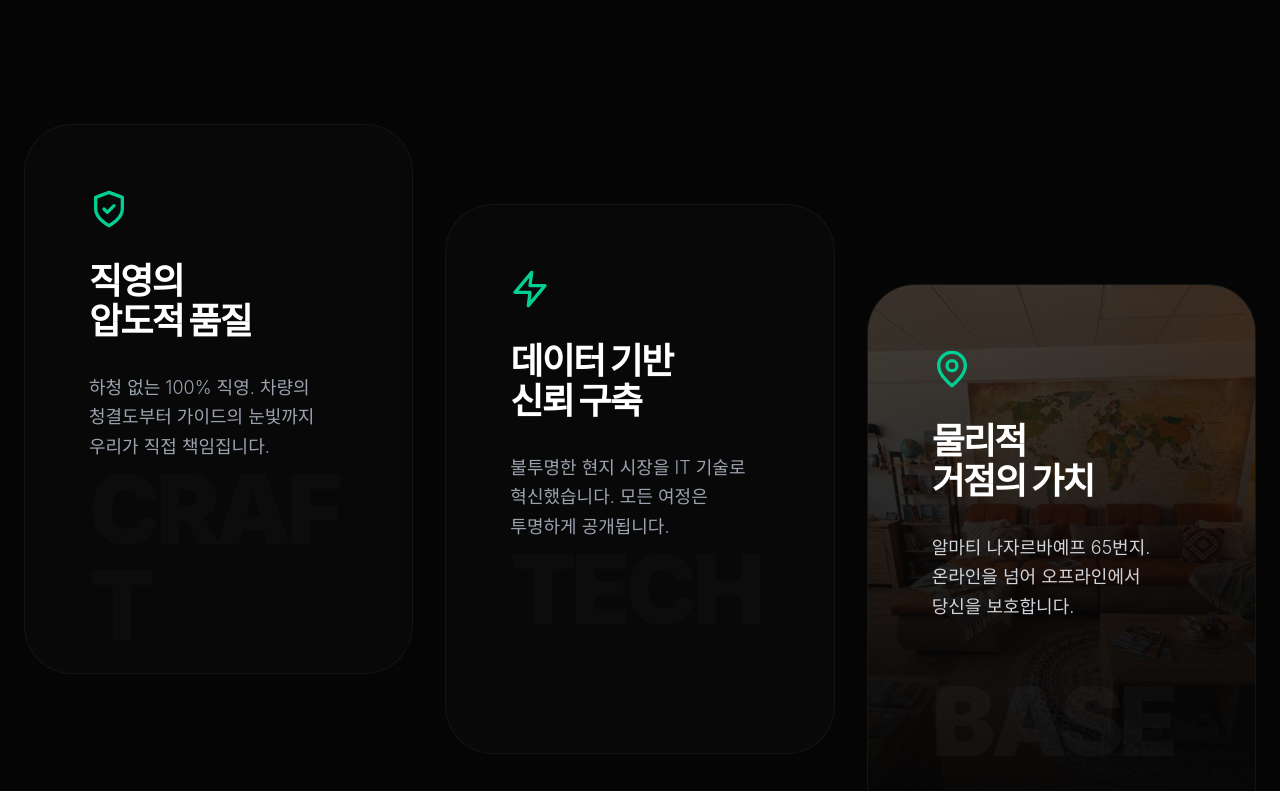
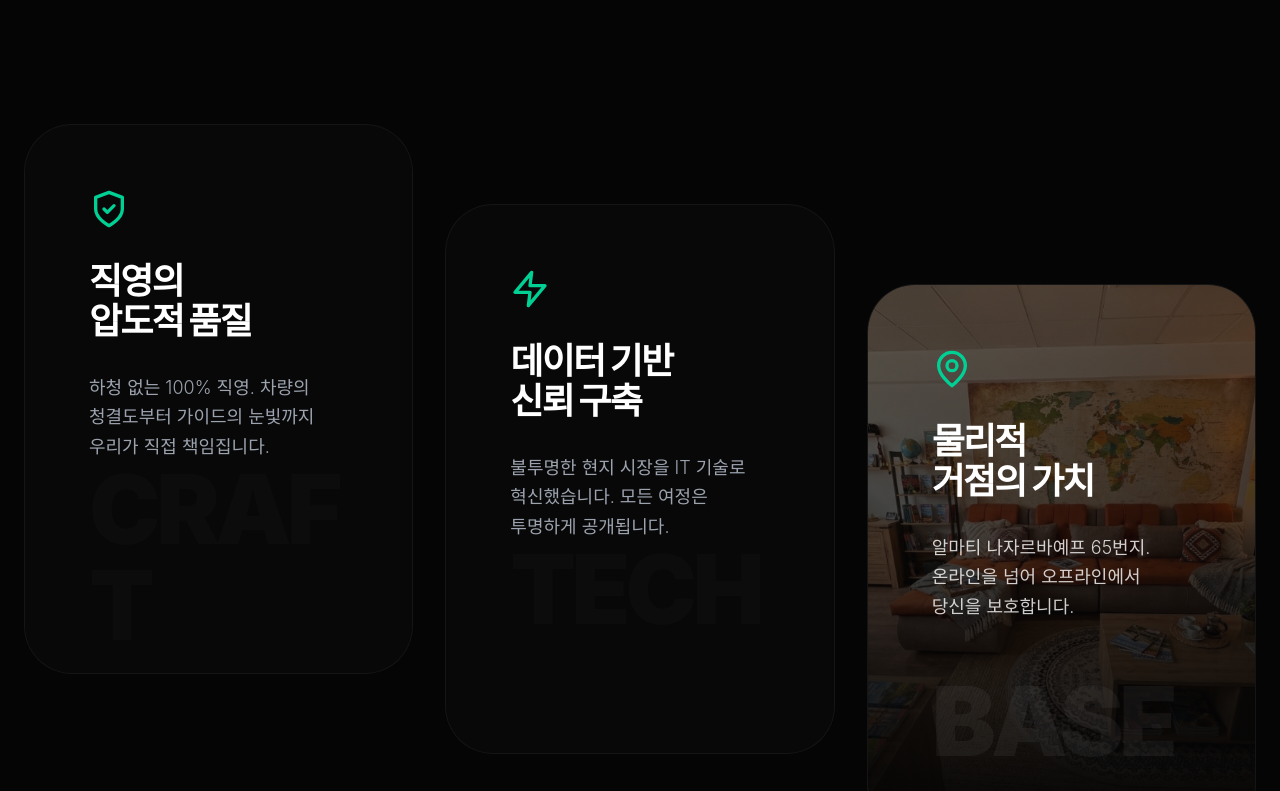
Before and after one commit to beabohemian/tripsoda_kz, a Next.js app: page /about in a window 1280 px wide. Shown: the part 1780-2571 px from the top of the page. Built offline with nearby package versions, Linux system fonts and the light colour scheme; a web font is replaced by a local one.

Commit message:
fix: resolve TypeScript errors in About page to enable build and update

```diff
--- a/pages/about.tsx
+++ b/pages/about.tsx
@@ -1,7 +1,7 @@
 import Head from 'next/head'
 import Link from 'next/link'
 import { MapPin, ArrowRight, ShieldCheck, Zap, Globe, Building2, ChevronDown } from 'lucide-react'
-import { motion, useScroll, useTransform, useSpring, useInView } from 'framer-motion'
+import { motion, useScroll, useTransform, useSpring, useInView, AnimatePresence } from 'framer-motion'
 import { useRef, useEffect, useState } from 'react'
 
 // --- Components ---
@@ -17,17 +17,29 @@ const NoiseOverlay = () => (
   </div>
 );
 
-const SpotlightCard = ({ children, className = "" }) => {
+interface SpotlightCardProps {
+  children: React.ReactNode;
+  className?: string;
+  delay?: number;
+}
+
+const SpotlightCard = ({ children, className = "", delay = 0 }: SpotlightCardProps) => {
   const [mousePos, setMousePos] = useState({ x: 0, y: 0 });
   const [isHovered, setIsHovered] = useState(false);
+  const ref = useRef<HTMLDivElement>(null);
+  const isInView = useInView(ref, { once: true, margin: "-50px" });
 
-  const handleMouseMove = (e) => {
+  const handleMouseMove = (e: React.MouseEvent<HTMLDivElement>) => {
     const rect = e.currentTarget.getBoundingClientRect();
     setMousePos({ x: e.clientX - rect.left, y: e.clientY - rect.top });
   };
 
   return (
-    <div
+    <motion.div
+      ref={ref}
+      initial={{ opacity: 0, y: 50 }}
+      animate={isInView ? { opacity: 1, y: 0 } : { opacity: 0, y: 50 }}
+      transition={{ duration: 1, delay, ease: [0.16, 1, 0.3, 1] }}
       onMouseMove={handleMouseMove}
       onMouseEnter={() => setIsHovered(true)}
       onMouseLeave={() => setIsHovered(false)}
@@ -43,12 +55,18 @@ const SpotlightCard = ({ children, className = "" }) => {
         transition={{ type: "tween", ease: "backOut", duration: 0.5 }}
       />
       <div className="relative z-10 h-full">{children}</div>
-    </div>
+    </motion.div>
   );
 };
 
-const RevealText = ({ children, className = "", delay = 0 }) => {
-    const ref = useRef(null);
+interface RevealTextProps {
+  children: React.ReactNode;
+  className?: string;
+  delay?: number;
+}
+
+const RevealText = ({ children, className = "", delay = 0 }: RevealTextProps) => {
+    const ref = useRef<HTMLDivElement>(null);
     const isInView = useInView(ref, { once: true, margin: "-50px" });
 
     return (
@@ -160,9 +178,9 @@ export default function About() {
                         </p>
                     </div>
 
-                    <div className="grid grid-cols-1 md:grid-cols-3 gap-8">
+                    <div className="grid grid-cols-1 md:grid-cols-3 gap-8 items-start">
                         {/* Innovation 1 */}
-                        <SpotlightCard className="p-16 h-[550px] flex flex-col justify-between">
+                        <SpotlightCard className="p-16 h-[550px] flex flex-col justify-between" delay={0.1}>
                             <div className="space-y-8">
                                 <ShieldCheck size={40} className="text-tripsoda-main" />
                                 <h3 className="text-4xl font-black tracking-tighter">직영의 <br /> 압도적 품질</h3>
@@ -172,7 +190,7 @@ export default function About() {
                         </SpotlightCard>
 
                         {/* Innovation 2 */}
-                        <SpotlightCard className="p-16 h-[550px] flex flex-col justify-between md:translate-y-20">
+                        <SpotlightCard className="p-16 h-[550px] flex flex-col justify-between md:mt-20" delay={0.2}>
                             <div className="space-y-8">
                                 <Zap size={40} className="text-tripsoda-main" />
                                 <h3 className="text-4xl font-black tracking-tighter">데이터 기반 <br /> 신뢰 구축</h3>
@@ -181,36 +199,29 @@ export default function About() {
                             <div className="text-8xl font-black text-white/[0.02] tracking-tighter select-none">TECH</div>
                         </SpotlightCard>
 
-                        {/* Innovation 3: Basecamp with Image */}
-                        <SpotlightCard className="h-[550px] md:translate-y-40 relative group">
-                            {/* Background Image with optimized alignment */}
-                            <motion.div
-                                initial={{ opacity: 0 }}
-                                animate={{ opacity: 1 }}
-                                transition={{ duration: 1 }}
-                                className="absolute inset-0 z-0"
-                            >
+                        {/* Innovation 3: Basecamp with Image FIX */}
+                        <SpotlightCard className="h-[550px] md:mt-40 relative group overflow-hidden" delay={0.3}>
+                            <div className="absolute inset-0 z-0">
                                 <img
                                     src="/images/office_lounge.jpg"
-                                    className="w-full h-full object-cover opacity-30 group-hover:scale-110 transition-transform duration-[2s] ease-out"
+                                    className="w-full h-full object-cover opacity-40 group-hover:scale-110 transition-transform duration-[3s] ease-out"
                                     alt="Almaty Basecamp"
                                 />
-                                <div className="absolute inset-0 bg-gradient-to-t from-[#050505] via-[#050505]/60 to-transparent" />
-                            </motion.div>
+                                <div className="absolute inset-0 bg-gradient-to-t from-[#050505] via-[#050505]/40 to-transparent" />
+                            </div>
 
                             <div className="relative z-10 p-16 h-full flex flex-col justify-between">
                                 <div className="space-y-8">
                                     <MapPin size={40} className="text-tripsoda-main" />
                                     <h3 className="text-4xl font-black tracking-tighter">물리적 <br /> 거점의 가치</h3>
-                                    <p className="text-gray-300 leading-relaxed text-lg font-light">알마티 나자르바예프 65번지. 온라인을 넘어 오프라인에서 당신을 보호합니다.</p>
+                                    <p className="text-white/80 leading-relaxed text-lg font-light">알마티 나자르바예프 65번지. 온라인을 넘어 오프라인에서 당신을 보호합니다.</p>
                                 </div>
-                                <div className="text-8xl font-black text-white/[0.03] tracking-tighter select-none">BASE</div>
+                                <div className="text-8xl font-black text-white/[0.05] tracking-tighter select-none">BASE</div>
                             </div>
                         </SpotlightCard>
                     </div>
                 </div>
             </section>
-
 
             {/* 3. SYNERGY: The Pulse */}
             <section className="py-80 relative">
@@ -229,7 +240,7 @@ export default function About() {
                             </p>
                         </div>
 
-                        <div className="lg:w-1/2 relative aspect-square bg-[#080808] rounded-full border border-white/5 flex items-center justify-center p-20 group">
+                        <div className="lg:w-1/2 relative aspect-square bg-[#080808] rounded-full border border-white/5 flex items-center justify-center p-20 group overflow-hidden">
                             <div className="absolute inset-0 bg-tripsoda-main/5 rounded-full blur-[100px] animate-pulse" />
                             <svg className="w-full h-full relative z-10" viewBox="0 0 100 100">
                                 <motion.circle
@@ -259,7 +270,6 @@ export default function About() {
                 </div>
             </section>
 
-
             {/* 4. PHILOSOPHY: The Immersive Message */}
             <section className="min-h-screen flex items-center justify-center bg-white text-black py-40">
                 <div className="max-w-5xl mx-auto px-6">
@@ -272,7 +282,7 @@ export default function About() {
                         <span className="text-tripsoda-main font-bold tracking-[0.4em] uppercase text-sm">Founder's Vision</span>
                         <h2 className="text-4xl md:text-7xl font-black tracking-tighter leading-[1.1]">
                             "우리는 상품이 아니라, <br />
-                            <span className="text-gray-300">신뢰를 직접 발명</span>하기 위해 <br />
+                            <span className="text-gray-200">신뢰를 직접 발명</span>하기 위해 <br />
                             현지로 떠났습니다."
                         </h2>
                         <div className="grid grid-cols-1 md:grid-cols-2 gap-16 pt-20 border-t border-gray-100">
@@ -302,7 +312,7 @@ export default function About() {
                     viewport={{ once: true }}
                     className="relative z-10 px-6"
                 >
-                    <h2 className="text-5xl md:text-[8rem] font-black tracking-tighter leading-none mb-20">
+                    <h2 className="text-5xl md:text-[10rem] font-black tracking-tighter leading-none mb-20">
                         THE NEXT <br />
                         <span className="text-tripsoda-main italic">ADVENTURE.</span>
                     </h2>
```
Also changed, not shown: 1 other file (tests, documents, lock files or other folders).
